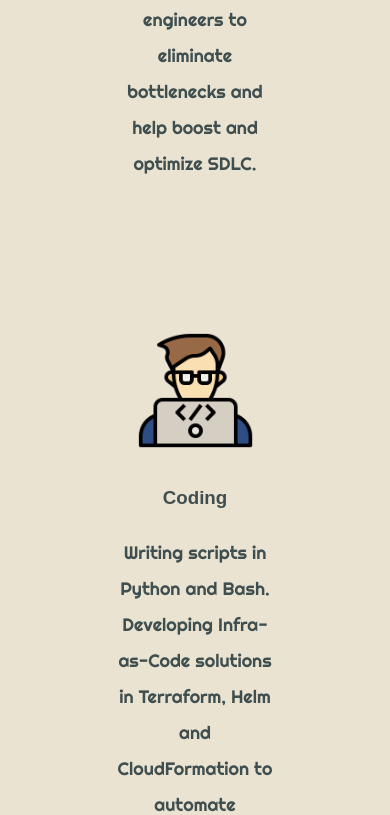
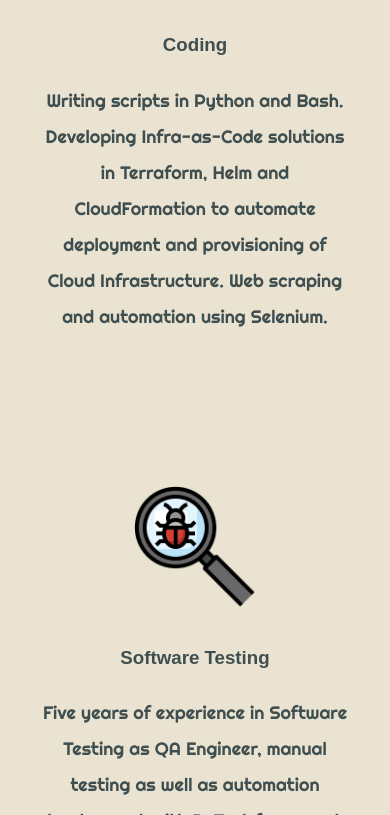
Before and after one commit to amiros89/personal-website, a plain HTML site: page index.html in a window 390 px wide. Shown: the part 2580-3395 px from the top of the page. Drawn offline with Linux system fonts and the light colour scheme; a web font is replaced by a local one.

Commit message:
responsiveness adjustments

```diff
--- a/css/styles.css
+++ b/css/styles.css
@@ -196,25 +196,26 @@ hr {
 
 @media screen and (max-width: 900px) {
   .agile {
-    width: 75%;
+    width: 40%;
     text-align: center;
     /* align-content: center; */
     margin: 0;
     float:none;
   }
   .coder {
-    width: 75%;
+    width: 40%;
     margin: 0;
     float:none;
   }
   .search {
-    width: 75%;
+    width: 40%;
     margin: 0;
     float:none;
 
   }
   .skill-row {
     text-align:center;
+    width:80%;
   }
   h1{
     width:60%;
```
